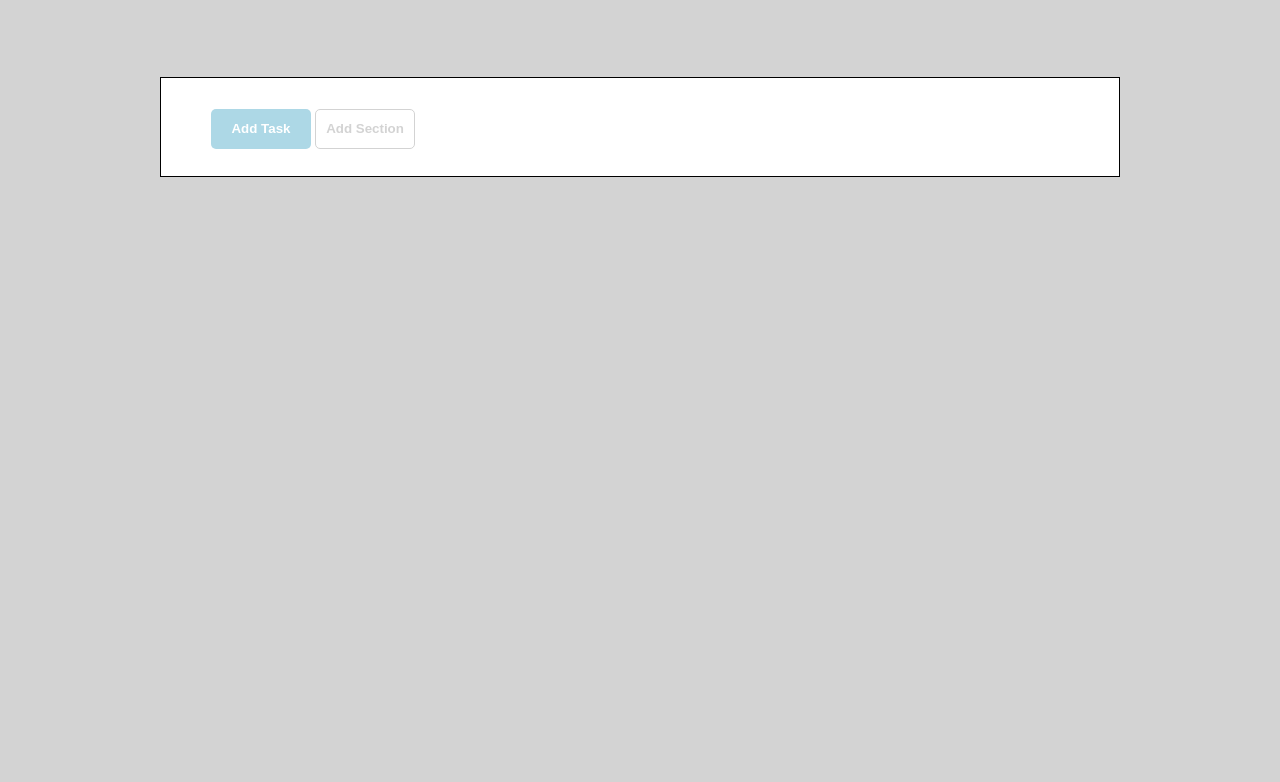
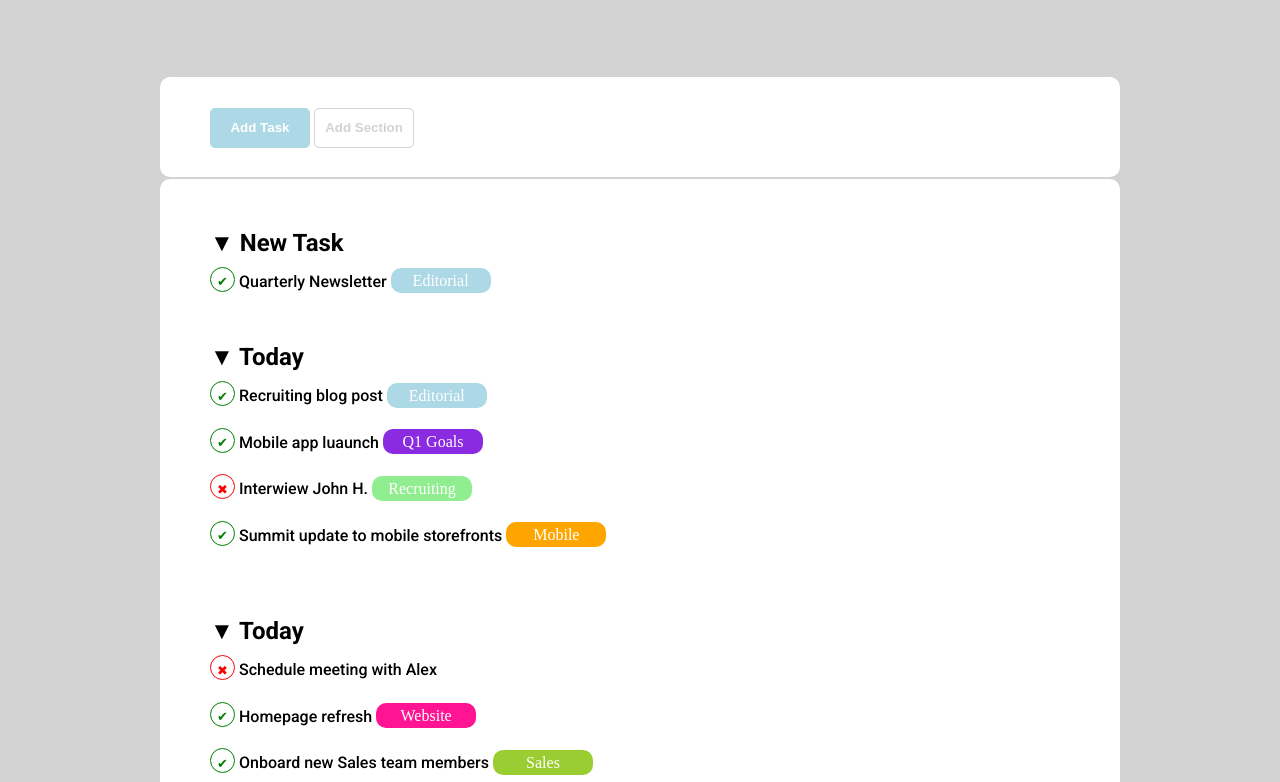
Before and after one commit to Ilthepriest/html-css-toboolist, a plain HTML site: page index.html in a window 1280 px wide. Shown: the part 103-885 px from the top of the page. Before the commit the page ends 800 px from the top, so only its background shows below. Drawn offline with Linux system fonts and the light colour scheme.

Commit message:
add content page

```diff
--- a/css/style.css
+++ b/css/style.css
@@ -1,6 +1,6 @@
 *{
-    margin: 0;
-    padding: 0;
+    margin: 0px;
+    padding: 0px;
     box-sizing: border-box;
 }
 
@@ -20,7 +20,6 @@ header{
     background-size: contain;
     display: inline-block;
     vertical-align: middle;
-
 }
 
 #titolo{
@@ -29,16 +28,17 @@ header{
     font-size: 3rem;
     font-weight: bold;
     vertical-align: middle;
+    line-height: 100px;
 }
 
 nav{
     width: 75%;
     height: 100px;
-    border: 1px solid black;
     margin: 0 auto;
     margin-top: 5rem;
     line-height: 100px;
     background-color: white;
+    border-radius: 10px;
 }
 
 .button1{
@@ -63,3 +63,93 @@ nav{
     height: 40px;
     font-weight: 600;
 }
+
+.contenuto{
+    width: 75%;
+    height: 1000px;
+    margin: 0 auto;
+    background-color: white;
+    margin-top: 0.1rem;
+    border-radius: 10px;
+}
+
+.titoli{
+    padding-left: 50px;
+    padding-top: 50px;
+}
+
+.etichette{
+    color: white;
+    border-radius: 10px;
+    width: 100px;
+    height: 25px;
+    display: inline-block;
+    text-align: center;
+    line-height: 25px;
+}
+
+.simbolospunta{
+    background-color: white;
+    border-radius: 50%;
+    border: 1px solid green;
+    color: green;
+    font-size: 13px;
+    padding: 1.5px;
+    width: 25px;
+    height: 25px;
+    display: inline-block;
+    text-align: center;
+    line-height: 25px;
+}
+
+.simbolox{
+    background-color: white;
+    border-radius: 50%;
+    border: 1px solid red;
+    color: red;
+    font-size: 13px;
+    padding: 1.5px;
+    width: 25px;
+    height: 25px;
+    display: inline-block;
+    text-align: center;
+    line-height: 25px;
+}
+
+h2{
+    font-family:'Roboto', sans-serif;
+    margin-bottom: 10px;
+}
+
+.font{
+    font-family:'Roboto', sans-serif;
+}
+
+.margine{
+    padding-bottom: 20px;
+}
+
+.coloreviola
+{
+    background-color: blueviolet;
+}
+
+.colorearancione{
+    background-color: orange;
+}
+
+.coloreverde{
+    background-color: lightgreen;
+}
+
+.coloreblu{
+    background-color: lightblue;
+}
+
+.coloregiallo{
+    background-color: yellowgreen;
+}
+
+.colorerosa{
+    background-color: deeppink;
+}
--- a/index.html
+++ b/index.html
@@ -22,6 +22,53 @@
             <button class="button1">Add Task</button>
             <button class="button2">Add Section</button>
         </nav>
+
+        <!-- Inizio contenuto della pagina -->
+        <div class="contenuto">
+            <div class="titoli">
+                <h2>&#9660; New Task</h2>
+                <span><span class="simbolospunta">&#10004;</span> </span><span class="font">Quarterly Newsletter</span>
+                <span class="etichette coloreblu">Editorial</span>
+            </div>
+            <div class="titoli">
+                <h2>&#9660; Today</h2>
+                <div class="margine">
+                <span><span class="simbolospunta">&#10004;</span> </span><span class="font">Recruiting blog post</span>
+                <span class="etichette coloreblu">Editorial</span>
+                </div>
+                <div class="margine">
+                <span><span class="simbolospunta">&#10004;</span> </span><span class="font">Mobile app luaunch</span>
+                <span class="etichette coloreviola">Q1 Goals</span>
+                </div>
+                <div class="margine">
+                <span><span class="simbolox">&#10006;</span> </span><span class="font">Interwiew John H.</span>
+                <span class="etichette coloreverde">Recruiting</span>
+                </div>
+                <div class="margine">
+                <span><span class="simbolospunta">&#10004;</span> </span><span class="font">Summit update to mobile storefronts</span>
+                <span class="etichette colorearancione">Mobile</span>
+                </div>
+            </div>
+            <div class="titoli">
+                <h2>&#9660; Today</h2>
+                <div class="margine">
+                <span><span class="simbolox">&#10006;</span> </span><span class="font">Schedule meeting with Alex</span>
+                <span class="etichette">Editorial</span>
+                </div>
+                <div class="margine">
+                <span><span class="simbolospunta">&#10004;</span> </span><span class="font">Homepage refresh</span>
+                <span class="etichette colorerosa">Website</span>
+                </div>
+                <div class="margine">
+                <span><span class="simbolospunta">&#10004;</span> </span><span class="font">Onboard new Sales team members</span>
+                <span class="etichette coloregiallo">Sales</span>
+                </div>
+                <div class="margine">
+                <span><span class="simbolospunta">&#10004;</span> </span><span class="font">Review editorial calendar</span>
+                <span class="etichette coloreblu">Editorial</span>
+                </div>
+        </div>
+
     </main>
     <footer>
 
```
